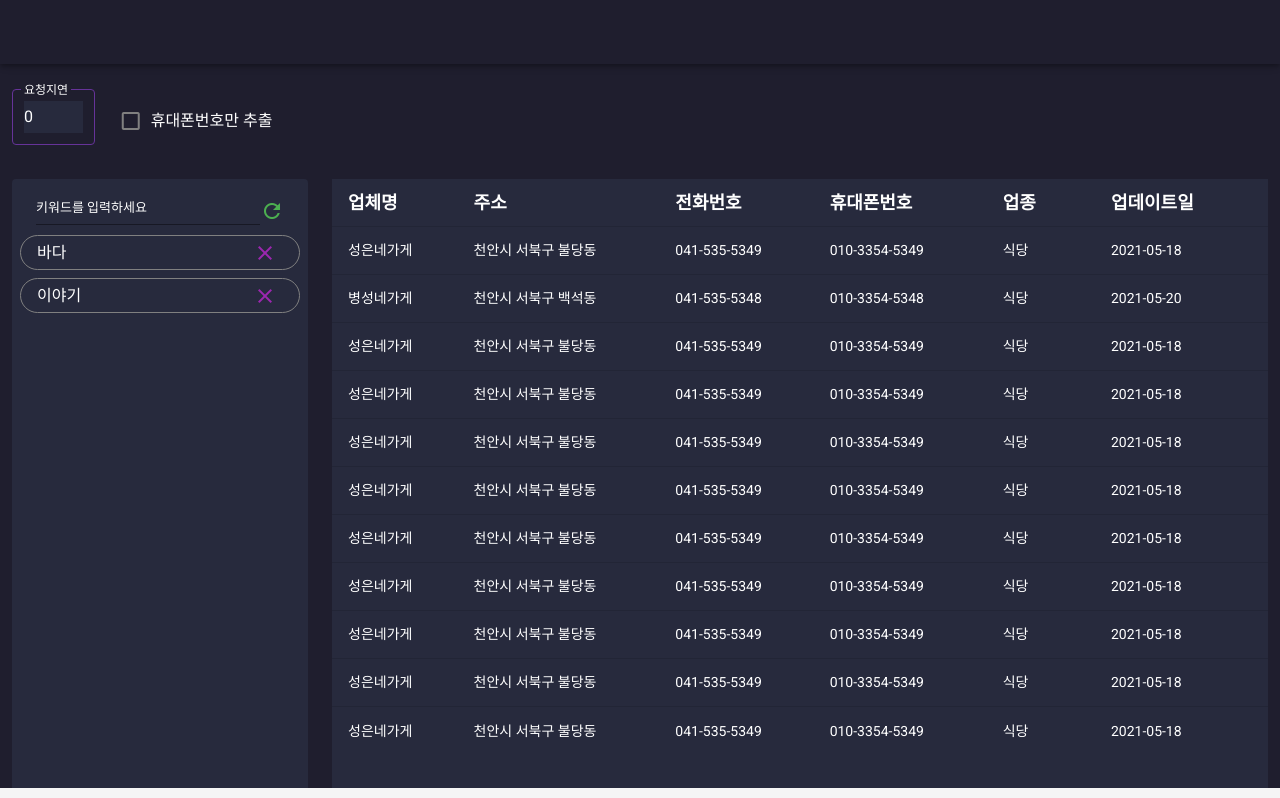
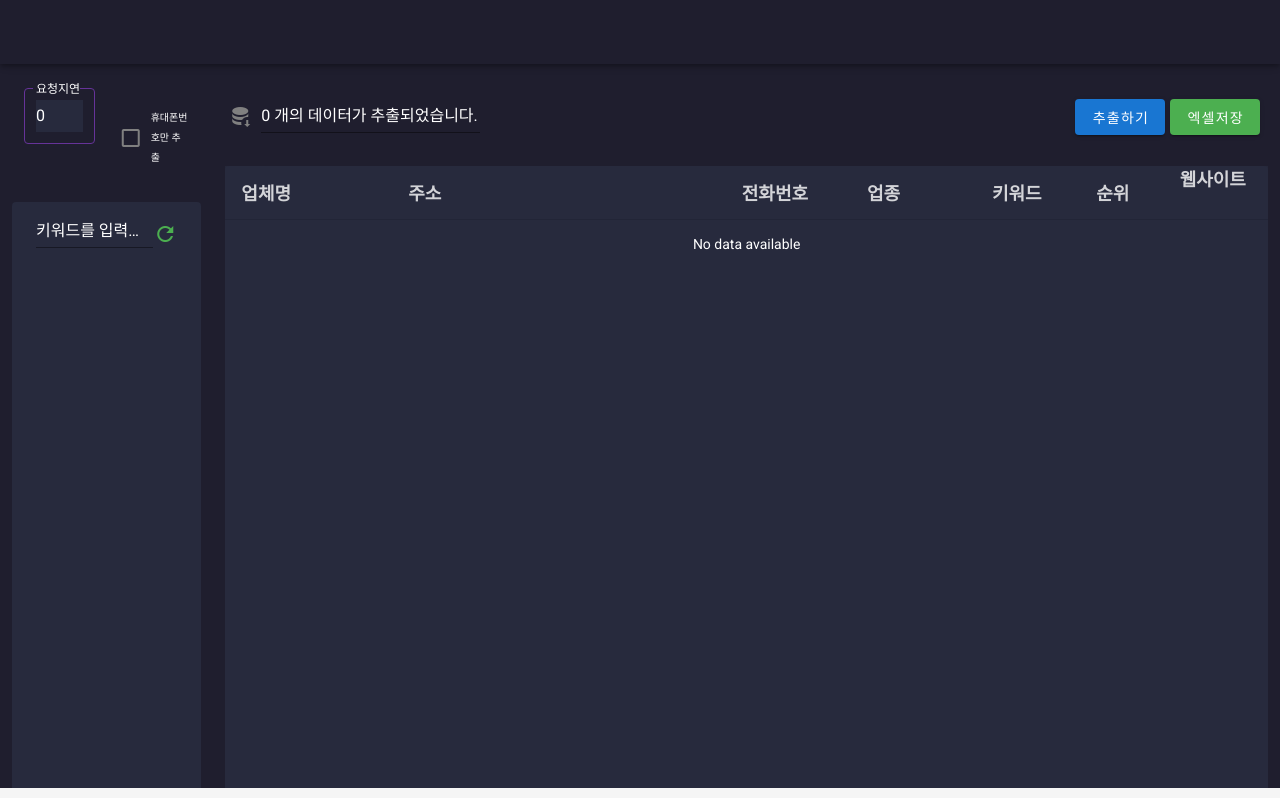
Before and after one commit to engkimbs/dflow-app, a Vue app: page / in a window 1280 px wide. Shown: the top 798 px of the page. Built offline with nearby package versions, Linux system fonts and the light colour scheme.

Commit message:
keyword 데이터 수집 api 적용

```diff
--- a/src/App.vue
+++ b/src/App.vue
@@ -1,25 +1,33 @@
 <template>
   <v-app>
-    <v-app-bar app> <!-- --> </v-app-bar> <!-- Sizes your content based upon application components -->
-    <v-main> <!-- Provides the application the proper gutter -->
+    <v-app-bar app>
+
+    </v-app-bar>
+    <v-main>
       <v-container fluid>
-        <v-layout column>
-          <v-layout row style="margin-top: 1px">
-            <v-col cols="1">
+        <v-row>
+          <v-col cols="2">
+            <v-content style="padding: 0">
+              <v-row style="padding: 12px 12px 0 12px">
+                <v-col cols="6" style="padding-bottom: 0">
                   <v-text-field label="요청지연" id="delay-input" v-model="delay" hide-details outlined type="number"
                                 :min=0 :max=6 :rules="delayRules" color="white"/>
                 </v-col>
-            <v-col cols="2">
+                <v-col cols="6" style="padding-bottom: 0">
                   <v-checkbox label="휴대폰번호만 추출" id="mobile-checkbox" v-model="isMobileOnly"/>
                 </v-col>
-          </v-layout>
-          <v-layout row>
-            <v-col cols="3">
-              <v-list rounded style="height: 700px" class="overflow-y-auto">
+              </v-row>
+              <v-row style="padding: 12px;">
+                <v-list rounded style="height: 700px; width: 600px" class="overflow-y-auto">
                   <v-subheader>
                     <v-text-field id="keyword-input" v-model="keyword" @keyup.enter="appendKeyword"
                                   label="키워드를 입력하세요"></v-text-field>
-                  <v-icon id="refresh-icon" color="green">mdi-refresh</v-icon>
+                    <v-icon id="refresh-icon"
+                            color="green"
+                            @click="refreshKeywordList"
+                    >
+                      mdi-refresh
+                    </v-icon>
                   </v-subheader>
                   <v-list-item-group color="primary">
                     <v-list-item v-for="(item, i) in keywordList" :key="i">
@@ -34,47 +42,119 @@
                     </v-list-item>
                   </v-list-item-group>
                 </v-list>
+              </v-row>
+            </v-content>
           </v-col>
-            <v-col cols="9">
-              <v-flex style="overflow: auto">
+          <v-col cols="10">
+            <v-content id="table-content" style="padding: 0">
+              <v-row>
+                <v-col cols="3" style="padding: 20px 0px 0px 15px;">
+                  <v-text-field
+                      id="extract_info"
+                      readonly
+                      single-line
+                      :placeholder="extractInfo"
+                      color="white"
+                      prepend-icon="mdi-database-arrow-down"
+                  ></v-text-field>
+                </v-col>
+                <v-col cols="3"></v-col>
+                <v-col cols="6" style="padding: 35px 15px 0px 0px" align="right">
+                  <v-btn
+                      color="primary"
+                      style="margin-right: 5px"
+                      @click="geItemList"
+                  >
+                    추출하기
+                  </v-btn>
+                  <v-btn color="green" style="margin-right: 5px; color:white">
+                    엑셀저장
+                  </v-btn>
+                </v-col>
+              </v-row>
+              <v-row>
+                <v-col cols="12">
                   <v-data-table :headers="headers" :items="company_list" :items-per-page="10000"
+                                fixed-header
                                 hide-default-footer
-                              height="100%"
+                                height="900px"
                   ></v-data-table>
-              </v-flex>
                 </v-col>
-          </v-layout>
-        </v-layout>
+              </v-row>
+            </v-content>
+          </v-col>
+        </v-row>
       </v-container>
     </v-main>
     <v-footer app> <!-- --> </v-footer>
   </v-app>
 </template>
-<script> export default {
-  components: {}, created() {
-    this.keywordList.push("바다");
-    this.keywordList.push("이야기");
-    let dummy = {
-      name: '성은네가게',
-      address: '천안시 서북구 불당동',
-      phone: '041-535-5349',
-      mobile: '010-3354-5349',
-      category: '식당',
-      update_date: '2021-05-18'
-    }
-    for (let i = 0; i < 9; ++i) {
-      this.company_list.push(dummy);
-    }
-  }, methods: {
+<script>
+export default {
+  components: {},
+  created() {
+    this.company_list = []
+    this.extractInfo = `${this.company_list.length} 개의 데이터가 추출되었습니다.`
+  },
+  methods: {
+    sleep(ms) {
+      return new Promise((resolve) => {
+        console.log(`sleep for ${ms}ms`);
+        return setTimeout(() => {
+          return resolve(console.log("woke up!"))
+        }, ms)
+      })
+    },
     removeFromList(i) {
       console.log(i)
       this.keywordList.splice(i, 1)
       console.log(i)
-    }, appendKeyword() {
+    },
+    async geItemList() {
+      this.company_list = []
+      console.log(this.keywordList)
+      let count = 0
+      let rank = 0
+      for(let keyword of this.keywordList) {
+        rank = 0
+        for(let page=1; page<=6; ++page) {
+          console.log(`${page} 페이지`)
+          console.log(`${count} 카운팅`)
+          await this.$getNAVERMapItemList(
+              "https://map.naver.com/v5/api/search?",
+              keyword, page)
+              .then(response => {
+                console.log(response.result)
+                if(response.result == null)
+                  return;
+                response.result.place.list.map(data => {
+                  rank += 1
+                  let item = {
+                    name: data['name'],
+                    address: data['address'],
+                    phone: data['tel'],
+                    category: data['category'],
+                    keyword: keyword,
+                    rank: rank,
+                    website: data['homePage']
+                  }
+                  this.company_list.push(item);
+                  count += 1
+                  this.extractInfo = `${count} 개의 데이터가 추출되었습니다.`
+                })
+              })
+        }
+      }
+    },
+    refreshKeywordList() {
+      this.keywordList = []
+    },
+    appendKeyword() {
       this.keywordList.push(this.keyword)
       this.keyword = ""
     },
-  }, data: () => ({
+  },
+  data: () => ({
     page: 6,
     panel: 0,
     keywordList: [],
@@ -82,31 +162,21 @@
     delay: 0,
     delayRules: [v => v >= 0],
     isMobileOnly: false,
-    headers: [{text: '업체명', align: 'start', sortable: false, value: 'name',}, {
-      text: '주소',
-      value: 'address'
-    }, {text: '전화번호', value: 'phone'}, {text: '휴대폰번호', value: 'mobile'}, {
-      text: '업종',
-      value: 'category'
-    }, {text: '업데이트일', value: 'update_date'}],
-    company_list: [{
-      name: '성은네가게',
-      address: '천안시 서북구 불당동',
-      phone: '041-535-5349',
-      mobile: '010-3354-5349',
-      category: '식당',
-      update_date: '2021-05-18'
-    }, {
-      name: '병성네가게',
-      address: '천안시 서북구 백석동',
-      phone: '041-535-5348',
-      mobile: '010-3354-5348',
-      category: '식당',
-      update_date: '2021-05-20'
-    }],
+    extractInfo: "0개의 데이터가 추출되었습니다.",
+    headers: [
+      {text: '업체명', align: 'start', sortable: false, value: 'name', width: '16%'},
+      {text: '주소', value: 'address', width: '32%'},
+      {text: '전화번호', value: 'phone', width: '12%'},
+      {text: '업종', value: 'category', width: '12%'},
+      {text: '키워드', value: 'keyword', width:'10%'},
+      {text: '순위', value: 'rank', width:'8%'},
+      {text: '웹사이트', value: 'website', width:'12%'},
+    ],
+    company_list: []
   }),
 } </script>
-<style lang="scss"> #app {
+<style lang="scss">
+#app {
   background-color: #1f1e2e;
 }
 
@@ -115,8 +185,20 @@
   font-size: 13px;
 }
 
+#app > div > main > div > div > div > div.col.col-2 > main > div > div:nth-child(1) > div:nth-child(2) > div > div > div.v-input__slot > label {
+  font-size: 10px
+}
+
+.v-btn-toggle--group > .v-btn.v-btn {
+  background-color: #00e676 !important;
+}
+
 .v-text-field--outlined fieldset {
   color: rebeccapurple !important;
+}
+
+#app > div > main > div > div > div > div.col.col-3 > div:nth-child(1) > div:nth-child(2) > div > div > div.v-input__slot > label {
+  font-size: 10px;
 }
 
 .theme--light.v-label {
@@ -124,6 +206,15 @@
 }
 
 #app > div > main > div > div > div > div.flex > div > div > div > div > label {
+  color: white;
+}
+
+#table-content {
+  //background-color: #272a3d;
+  //padding: 10px;
+}
+
+#extract_info::placeholder {
   color: white;
 }
 
@@ -145,7 +236,7 @@
   color: white;
 }
 
-#app > div > main > div > div > div > div.layout.row > div.col.col-3 > div {
+.v-list {
   background-color: #272a3d !important;
   color: white !important;
 }
@@ -175,17 +266,23 @@
   height: 900px;
   background-color: #272a3d !important;
   color: white !important;
+
   thead {
+    tr {
       th {
         background-color: #272a3d !important;
+        opacity: 0.8;
         color: white !important;
       }
     }
+  }
+
   tbody {
     tr {
       background-color: #272a3d !important;
       color: white !important;
     }
+
     tr:hover {
       background-color: #8195c7 !important;
     }
@@ -196,14 +293,6 @@
   color: gray !important;
 }
 
-//input[id="mobile-checkbox"] + label {
-//  display: inline-block;
-//  width: 20px;
-//  height: 20px;
-//  border: 2px solid #bcbcbc;
-//  cursor: pointer;
-//}
-
 .theme--light.v-data-table > .v-data-table__wrapper > table > thead > tr:last-child > th {
   color: #cacccb;
   font-weight: bold;
@@ -212,4 +301,5 @@
 
 .v-data-table__wrapper {
   margin-bottom: 60px;
-} </style>
+}
+</style>
--- a/src/mixins.js
+++ b/src/mixins.js
@@ -10,6 +10,25 @@ export default {
             }).catch(e => {
                 console.log(e);
             })).data;
+        },
+        async $getNAVERMapItemList(url, keyword, page=1, displayCount=100) {
+            return (await axios.get(url, {
+                headers: {
+                    'Content-type': 'application/x-www-form-urlencoded; charset=UTF-8',
+                    'Accept': '*/*'
+                },
+                params: {
+                    'caller':'pcweb',
+                    'query': keyword,
+                    'type':'place',
+                    'displayCount': displayCount,
+                    'isPlaceRecommendationReplace':'true',
+                    'page': page,
+                    'lang':'ko'
+                }
+            }).catch(e => {
+                console.log(e)
+            })).data
         }
     }
 }
```
Lines whose indentation alone changed are shown as unchanged.
